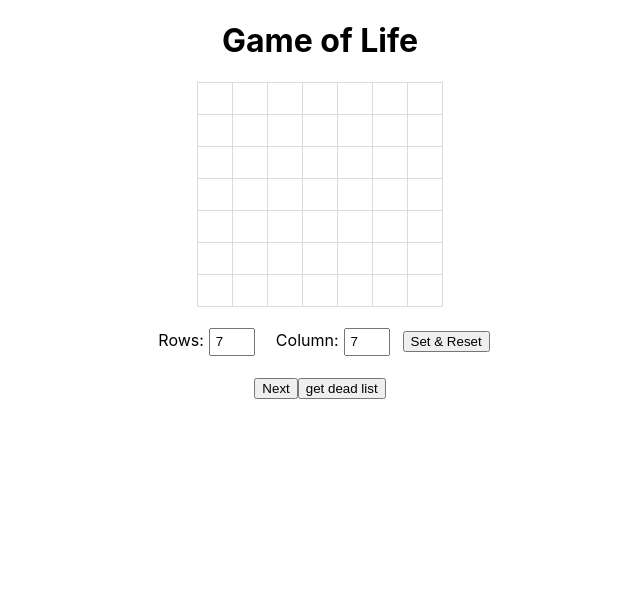
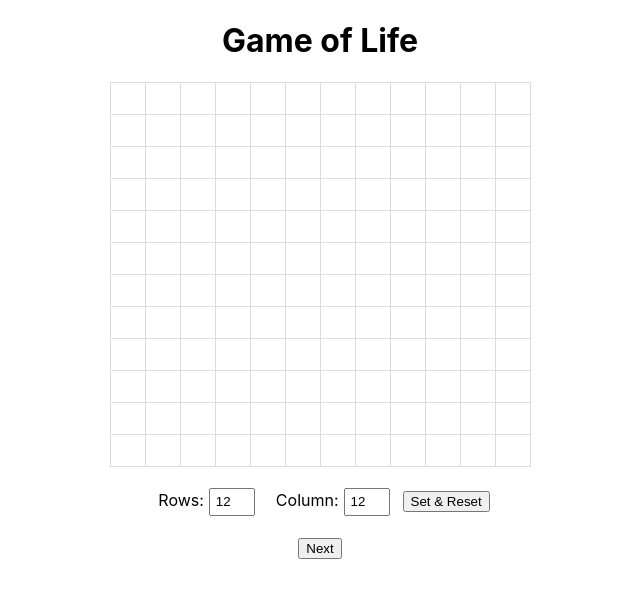
Before and after one commit to mwonng/game-of-life-react, a React (Create React App) app: page / in a window 1280 px wide. Shown: the top 598 px of the page, without its empty margins (320-960 px from the left). Built offline with nearby package versions, Linux system fonts and the light colour scheme.

Commit message:
solution two

```diff
--- a/src/Game.js
+++ b/src/Game.js
@@ -5,67 +5,61 @@ import './Game.css';
 class Game extends React.Component {
   constructor(props) {
     super(props);
-    var game = new GameService(7, 7);
+    var game = new GameService(12, 12);
+    this.game = game;
     this.state = {
-      row: 7,
-      column: 7,
+      row: this.game.row,
+      column: this.game.col,
       life: game.board,
-      alive: {},
-      dead: {}
     }
   }
 
   getAroundDeadlist = (list) =>{
-    let {life} = this.state;
+    let {life, alive} = this.state;
     let aliveKeys = Object.keys(list)
     let dead={}
+
     aliveKeys.map( keyStr => {
-      let row = parseInt(keyStr[0], 10);
-      let col = parseInt(keyStr[1], 10);
+      let neighbours = this.game.getAroundKeys(keyStr);
 
-      for (let i=row-1; i<=row+1 && i >= 0 && i < this.state.row; i++) {
-        for (let j=col-1; j<=col+1 && j >= 0 && j < this.state.column; j++) {
-          if (life[i][j] < 1) {
-            if (Object.keys(dead).includes(`${i}${j}`)) {
-              dead[`${i}${j}`]=dead[`${i}${j}`]+1;
-            } else {
-              dead[`${i}${j}`] = 1;
-            }
+      neighbours.forEach( k => {
+        let row = parseInt(k[0], 10);
+        let col = parseInt(k[1], 10);
+        if (life[row][col] < 1) {
+          if (Object.keys(dead).includes(k)) {
+            dead[k]=dead[k]+1;
+          } else {
+            dead[k] = 1;
           }
+        } else {
+          alive[k]=alive[k]+1;
         }
-      }
-      this.setState({
-        dead
       })
     })
+    this.setState({
+      alive,
+      dead
+    })
+
+    return this.getNextStateList(alive,dead)
   }
 
+  setActive = (x,y) => {
+    this.game.switchCell(x,y);
+    // console.log("alive in se",this.game.alive);
 
-  setActive = (arr,x,y) => {
-    var {alive, dead} = this.state;
-
-    if (arr[x][y] === 0) {
-      this.setState({
-        alive: {[`${x}${y}`]:null, ...alive}
-      });
-    } else {
-      delete alive[`${x}${y}`]
-      this.setState({
-        alive: {...alive}
-      });
-    }
-
-    arr[x][y] = Math.abs(1-arr[x][y]) ;
     this.setState({
-      life: arr
-    })
+      // alive,
+      life: this.game.board
+    },);
   }
 
-  goNextState = (arr) => {
-    let next = GameService.getNextState(arr)
+  goNextState = () => {
+    let board = this.game.getNextState();
+
     this.setState({
-      life: next,
-    })
+      life: board,
+    });
   }
 
   onChange = (e) => {
@@ -76,11 +70,11 @@ class Game extends React.Component {
 
   reset = () => {
     const { row, column } = this.state;
-    let game = new GameService(parseInt(row,10), parseInt(column, 10));
-    let newArr = game.board;
+
+    this.game.reset(parseInt(row,10), parseInt(column, 10));
 
     this.setState({
-      life: newArr,
+      life: this.game.board,
       alive: {},
       dead: {}
     })
@@ -99,8 +93,7 @@ class Game extends React.Component {
         )}
       </tr>
     )
-    console.log("alive", alive);
-    console.log("dead", dead);
+
     return (
       <div>
         <h1>Game of Life</h1>
@@ -118,8 +111,8 @@ class Game extends React.Component {
           </label>
           <button onClick={() => this.reset()}> Set & Reset </button>
         </div>
-        <button onClick={() => this.goNextState(this.state.life)}> Next </button>
-        <button onClick={() => this.getAroundDeadlist(this.state.alive)}> get dead list</button>
+        <button onClick={() => this.goNextState(this.state.alive)}> Next </button>
+        {/* <button onClick={() => this.getAroundDeadlist(this.state.alive)}> get dead list</button> */}
       </div>
     )
   }
--- a/src/func/game-service.js
+++ b/src/func/game-service.js
@@ -4,52 +4,106 @@ class GameService {
     this.row = row;
     this.col = col;
     this.board = Array(this.row).fill().map(() => Array(this.col).fill(0));
+    this.alive = {};
+    this.dead = {};
   }
 
-  static getNextState(board) {
-    const maxRowIndex = board.length - 1;
-    const maxColunmIndex = board[0].length - 1;
+  /**
+   *
+   * @param {object} lifeList
+   *
+   */
+  getNextState() {
+    this.getAroundDeadlist();
+    let activeList = this.getNextStateList();
+    this.board = Array(this.row).fill().map(() => Array(this.col).fill(0));
+    Object.keys(activeList).forEach(keyStr => {
+      let i = parseInt(keyStr[0], 10);
+      let j = parseInt(keyStr[1], 10);
+      this.board[i][j] = 1;
+    })
+    this.alive = activeList;
+    this.dead = {};
+    return this.board;
+  }
 
-    const round = (i, j) => {
-      let count = 0;
-      if (i > 0 && board[i - 1][j]) count += 1;
-      if (i > 0 && j > 0 && board[i - 1][j - 1]) count += 1;
-      if (i > 0 && j < maxColunmIndex && board[i - 1][j + 1]) count += 1;
-
-      if (i < maxRowIndex && board[i + 1][j]) count += 1;
-      if (i < maxRowIndex && j > 0 && board[i + 1][j - 1]) count += 1;
-      if (i < maxRowIndex && j < maxColunmIndex && board[i + 1][j + 1]) count += 1;
-
-      if (j > 0 && board[i][j - 1]) count += 1;
-      if (j < maxColunmIndex && board[i][j + 1]) count += 1;
-
-      return count;
-    };
-
-    const tmp = {};
-
-    for (let i = 0; i <= maxRowIndex; i += 1) {
-      for (let j = 0; j <= maxColunmIndex; j += 1) {
-        const count = round(i, j);
-        if (board[i][j]) {
-          if (count !== 2 && count !== 3) {
-            if (!tmp[i]) tmp[i] = {};
-            tmp[i][j] = 0;
-          }
-        } else if (count === 3) {
-          if (!tmp[i]) tmp[i] = {};
-          tmp[i][j] = 1;
-        }
+  /**
+   * get all neighbours, including self
+   * return @array [ String, String ]
+   */
+  getAroundKeys = (keyStr) => {
+    let rowNum = parseInt(keyStr[0], 10);
+    let colNum = parseInt(keyStr[1], 10);
+    let neighbours = []
+    for (let i=rowNum-1; i<=rowNum+1 ; i++) {
+      if (i < 0 || i >= this.row) continue;
+      for (let j=colNum-1; j<=colNum+1 ; j++) {
+        if (j < 0 || j >= this.row) continue;
+          neighbours.push(`${i}${j}`)
       }
     }
+    return neighbours;
+  }
 
-    for (const row of Object.keys(tmp)) {
-      for (const col of Object.keys(tmp[row])) {
-        board[Number(row)][Number(col)] = tmp[row][col];
-      }
+  switchCell(x,y) {
+    this.board[x][y] = 1-this.board[x][y] ;
+    if (Object.keys(this.alive).includes(`${x}${y}`)) {
+      delete this.alive[`${x}${y}`]
+    } else {
+      this.alive[`${x}${y}`] = -1;
     }
-    return board;
   }
+
+  reset(x,y) {
+    this.board = Array(x).fill().map(() => Array(y).fill(0));
+    this.row = x;
+    this.col = y;
+  }
+
+  /**
+   * return new alive array
+   *
+   */
+  getAroundDeadlist = () =>{
+    let aliveKeys = Object.keys(this.alive)
+    aliveKeys.map( keyStr => {
+      let neighbours = this.getAroundKeys(keyStr);
+      neighbours.forEach( k => {
+        let row = parseInt(k[0], 10);
+        let col = parseInt(k[1], 10);
+        if (this.board[row][col] < 1) {
+          if (Object.keys(this.dead).includes(k)) {
+            this.dead[k] += 1;
+          } else {
+            this.dead[k] = 1;
+          }
+        } else {
+          this.alive[k] += 1;
+        }
+      })
+    })
+    // return this.getNextStateList(this.alive, this.dead)
+  }
+
+    /**
+   * return [ String ]
+   */
+  getNextStateList = () => {
+    let result = {};
+
+    // still alive
+    let nextAlive = Object.keys(this.alive).filter( k => this.alive[k] === 2 || this.alive[k] ===3 )
+
+    // dead to alive
+    let deadToAlive = Object.keys(this.dead).filter( k => this.dead[k] === 3 )
+
+    let nextActive = [...nextAlive, ...deadToAlive];
+    nextActive.forEach(key => result[key]=-1);
+    return result;
+  }
+
+
+
 
   static addToAliveList(i,j) {
 
```
